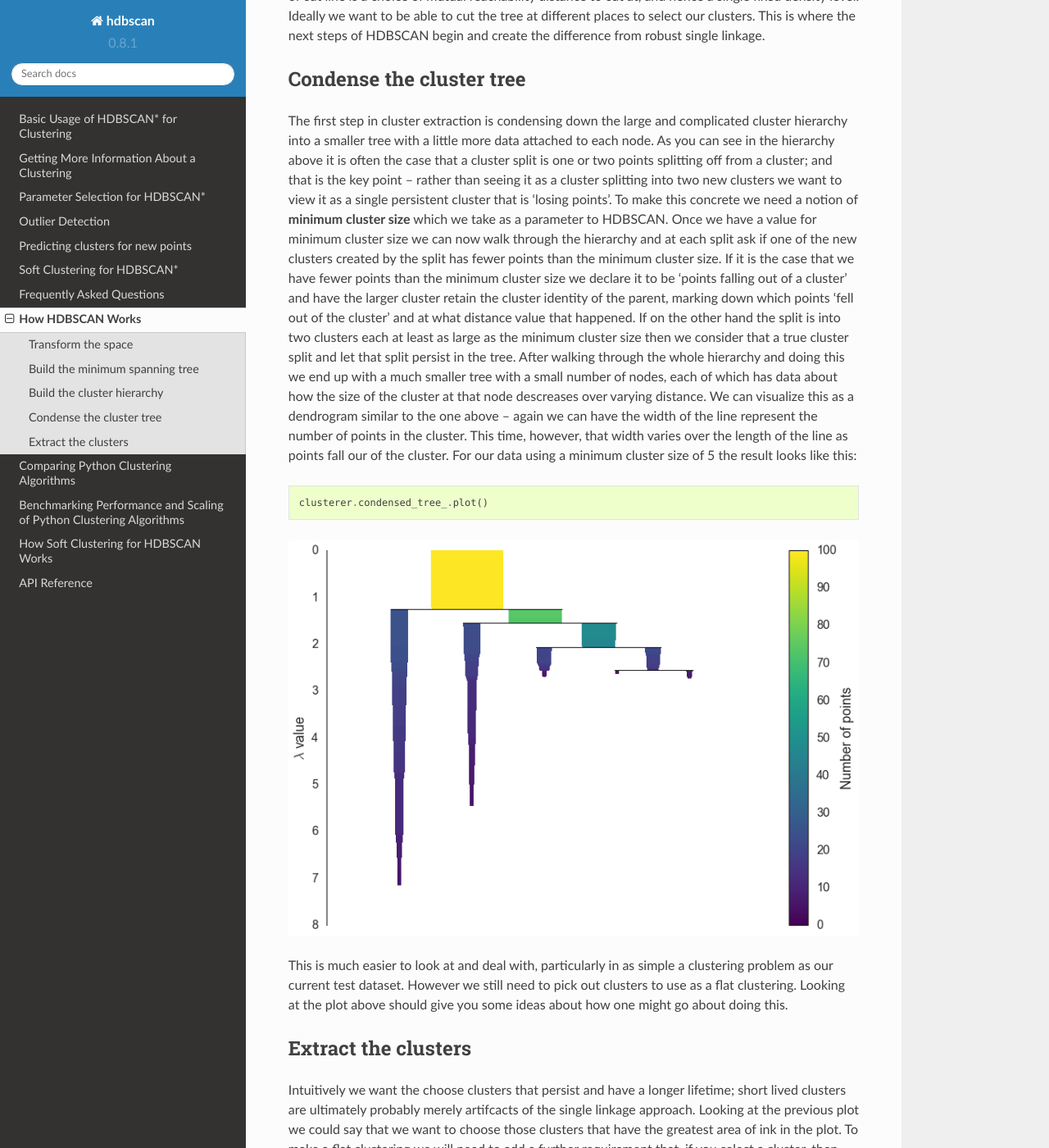
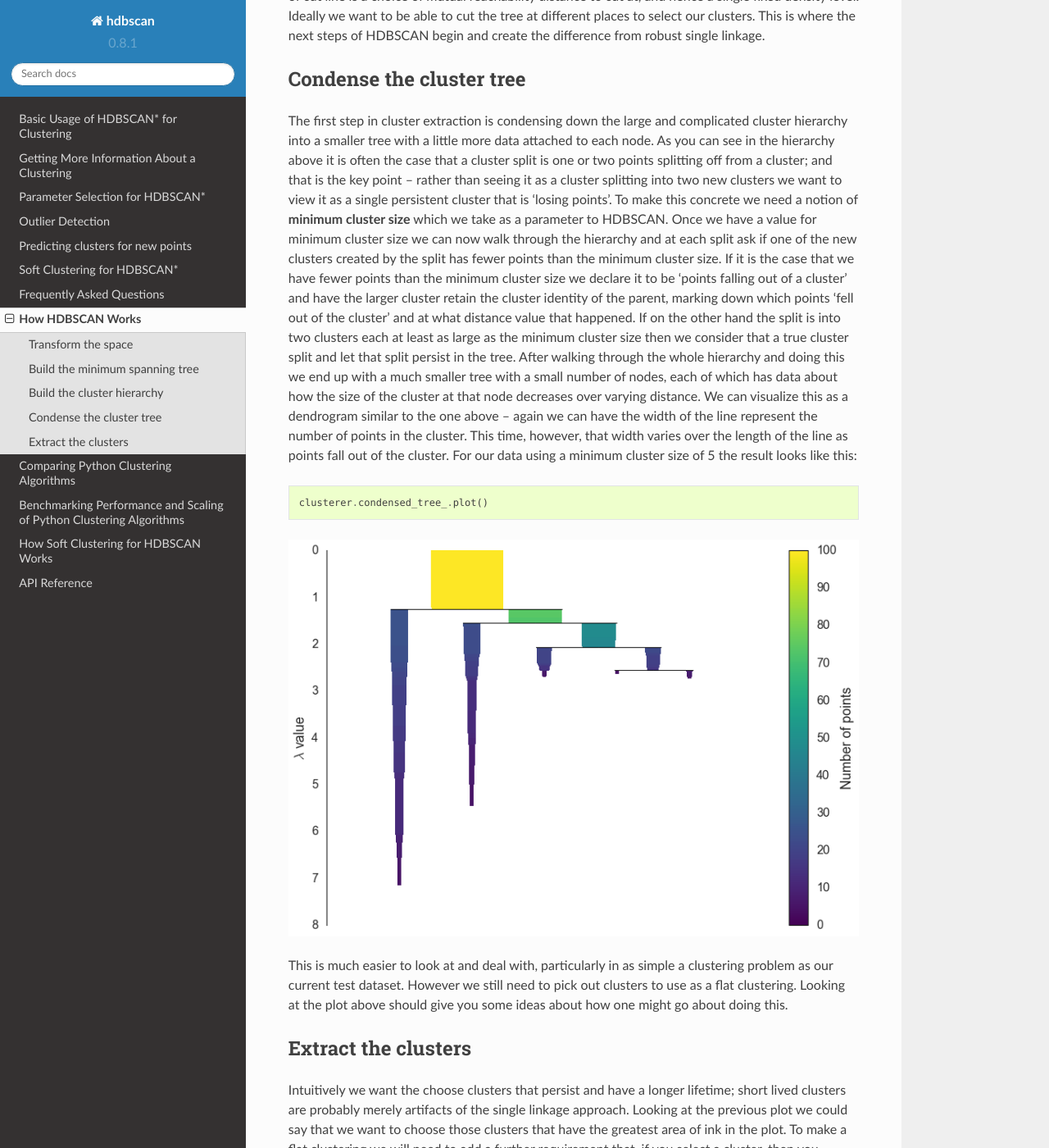
Before and after one commit to scikit-learn-contrib/hdbscan, a Sphinx documentation site: the page built from docs/how_hdbscan_works.rst, in a window 1280 px wide and 1400 px high, scrolled down 8662 px. Shown: the whole window at 82% size. Built offline with Sphinx 7.4.7 and the Read the Docs theme 2.0.0, drawn with Linux system fonts in a browser that asks for light colours; formulas are drawn with MathJax 3; some of the changed text lies outside the part shown.

Commit message:
some minor typos and grammer

```diff
--- a/docs/how_hdbscan_works.rst
+++ b/docs/how_hdbscan_works.rst
@@ -293,11 +293,11 @@ each at least as large as the minimum cluster size then we consider that
 a true cluster split and let that split persist in the tree. After
 walking through the whole hierarchy and doing this we end up with a much
 smaller tree with a small number of nodes, each of which has data about
-how the size of the cluster at that node descreases over varying
+how the size of the cluster at that node decreases over varying
 distance. We can visualize this as a dendrogram similar to the one above
 -- again we can have the width of the line represent the number of
 points in the cluster. This time, however, that width varies over the
-length of the line as points fall our of the cluster. For our data using
+length of the line as points fall out of the cluster. For our data using
 a minimum cluster size of 5 the result looks like this:
 
 .. code:: python
@@ -318,7 +318,7 @@ Extract the clusters
 --------------------
 
 Intuitively we want the choose clusters that persist and have a longer
-lifetime; short lived clusters are ultimately probably merely artifcacts
+lifetime; short lived clusters are probably merely artifacts
 of the single linkage approach. Looking at the previous plot we could
 say that we want to choose those clusters that have the greatest area of
 ink in the plot. To make a flat clustering we will need to add a further
```
Also changed, not shown: other parts of docs/how_hdbscan_works.rst (+3 -3 lines), docs/basic_hdbscan.rst (+4 -4 lines), docs/faq.rst (+4 -4 lines).
